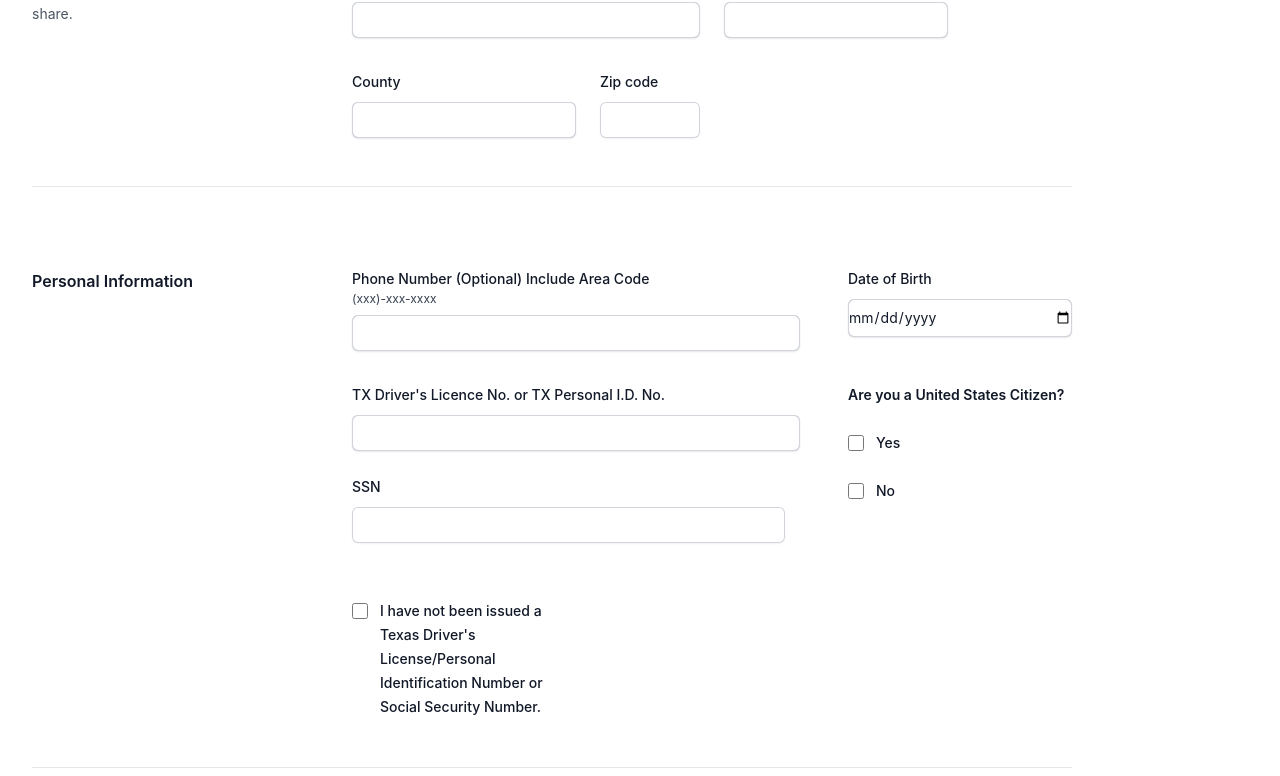
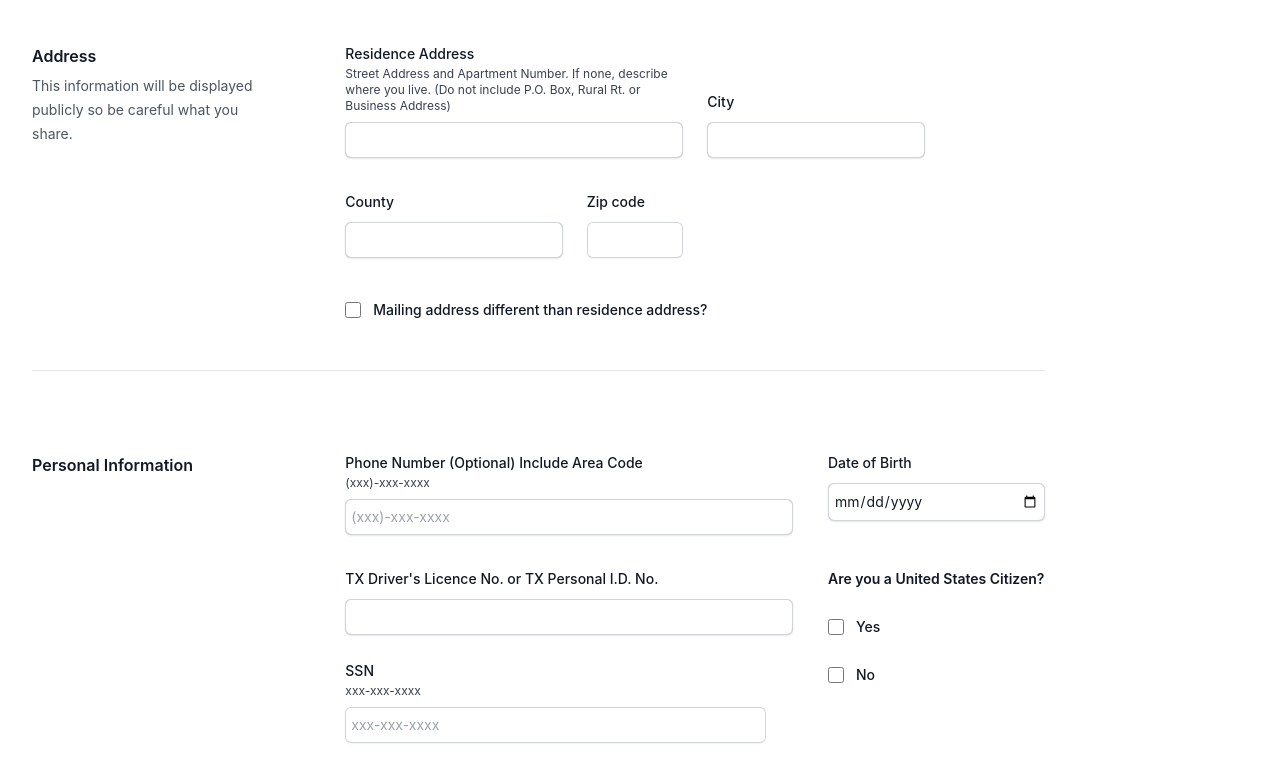
Before and after one commit to racosta323/Reg2VoteTX, a React (Vite) app in the folder client/: page / in a window 1280 px wide. Shown: the part 724-1500 px from the top of the page. Built offline with nearby package versions, Linux system fonts and the light colour scheme.

Commit message:
updates flex on purpose section to fix responsiveness on large screens

```diff
--- a/client/src/Form/Address.jsx
+++ b/client/src/Form/Address.jsx
@@ -1,6 +1,6 @@
 function Address() {
     return (
-        <div class='p-4 space-y-12 w-screen '>
+        <div class='p-4 space-y-12'>
             <div class='border-b border-gray-900/10 pb-12 w-5/6 flex space-x-20'>
                 <div class='flex-initial w-1/3'>
                     <h2 class="text-base font-semibold leading-7 text-gray-900">Address</h2>
@@ -16,7 +16,7 @@ function Address() {
                             <p class='text-gray-700 text-xs font-normal'>Street Address and Apartment Number. If none, describe where you live. (Do not include P.O. Box, Rural Rt. or Business Address)</p>
                             <div class='mt-2'>
                                 <div class="flex rounded-md shadow-sm ring-1 ring-inset ring-gray-300 focus-within:ring-2 focus-within:ring-inset focus-within:ring-indigo-600 sm:max-w-md">
-                                    <input type="text" name="address" id="address" autocomplete="given-name" class="block w-full rounded-md border-0 bg-transparent py-1.5 text-gray-900 shadow-sm ring-1 ring-inset ring-gray-300 placeholder:text-gray-400 focus:ring-2 focus:ring-inset focus:ring-indigo-600 sm:text-sm sm:leading-6" />
+                                    <input type="text" name="address" id="address" autocomplete="given-name" class="block w-full rounded-md border-0 bg-transparent p-1.5 text-gray-900 shadow-sm ring-1 ring-inset ring-gray-300 placeholder:text-gray-400 focus:ring-2 focus:ring-inset focus:ring-indigo-600 sm:text-sm sm:leading-6" />
                                 </div>
                             </div>
                         </div>
@@ -27,7 +27,7 @@ function Address() {
                             </label>
                             <div class='mt-2'>
                                 <div class="flex rounded-md shadow-sm ring-1 ring-inset ring-gray-300 focus-within:ring-2 focus-within:ring-inset focus-within:ring-indigo-600 sm:max-w-md">
-                                    <input type="text" name="city" id="city" autocomplete="given-name" class="block w-full rounded-md border-0 bg-transparent py-1.5 text-gray-900 shadow-sm ring-1 ring-inset ring-gray-300 placeholder:text-gray-400 focus:ring-2 focus:ring-inset focus:ring-indigo-600 sm:text-sm sm:leading-6" />
+                                    <input type="text" name="city" id="city" autocomplete="given-name" class="block w-full rounded-md border-0 bg-transparent p-1.5 text-gray-900 shadow-sm ring-1 ring-inset ring-gray-300 placeholder:text-gray-400 focus:ring-2 focus:ring-inset focus:ring-indigo-600 sm:text-sm sm:leading-6" />
                                 </div>
                             </div>
                         </div>
@@ -38,7 +38,7 @@ function Address() {
                             </label>
                             <div class='mt-2'>
                                 <div class="flex rounded-md shadow-sm ring-1 ring-inset ring-gray-300 focus-within:ring-2 focus-within:ring-inset focus-within:ring-indigo-600 sm:max-w-md">
-                                    <input type="text" name="county" id="county" autocomplete="given-name" class="block w-full rounded-md border-0 bg-transparent py-1.5 text-gray-900 shadow-sm ring-1 ring-inset ring-gray-300 placeholder:text-gray-400 focus:ring-2 focus:ring-inset focus:ring-indigo-600 sm:text-sm sm:leading-6" />
+                                    <input type="text" name="county" id="county" autocomplete="given-name" class="block w-full rounded-md border-0 bg-transparent p-1.5 text-gray-900 shadow-sm ring-1 ring-inset ring-gray-300 placeholder:text-gray-400 focus:ring-2 focus:ring-inset focus:ring-indigo-600 sm:text-sm sm:leading-6" />
                                 </div>
                             </div>
                         </div>
@@ -46,12 +46,31 @@ function Address() {
                         <div class="sm:col-span-1">
                             <label for="zip-code" class="block text-sm font-medium leading-6 text-gray-900">Zip code</label>
                             <div class="mt-2">
-                                <input id="zip-code" name="zip-code" type="text" autocomplete="given_name" class="block w-full rounded-md border-0 py-1.5 text-gray-900 shadow-sm ring-1 ring-inset ring-gray-300 placeholder:text-gray-400 focus:ring-2 focus:ring-inset focus:ring-indigo-600 sm:text-sm sm:leading-6 bg-transparent" />
+                                <input id="zip-code" name="zip-code" type="text" autocomplete="given_name" class="block w-full rounded-md border-0 p-1.5 text-gray-900 shadow-sm ring-1 ring-inset ring-gray-300 placeholder:text-gray-400 focus:ring-2 focus:ring-inset focus:ring-indigo-600 sm:text-sm sm:leading-6 bg-transparent" />
                             </div>
                         </div>
 
                     </div>
+
+                    {/* add conditionals here */}
+                    <fieldset class='mt-4'>
+                        <div class="mt-6 space-y-6">
+                            <div class="relative flex gap-x-3">
+                                <div class="flex h-6 items-center">
+                                    <input id="comments" name="comments" type="checkbox" class="h-4 w-4 rounded border-gray-300 text-indigo-600 focus:ring-indigo-600" />
+                                </div>
+                                <div class="text-sm leading-6">
+                                    <label for="comments" class="font-medium text-gray-900">
+                                        Mailing address different than residence address?
+                                    </label>
+                                </div>
+                            </div>
+
+                        </div>
+                    </fieldset>
                 </div>
+
+
 
             </div>
         </div>
--- a/client/src/Form/Form.jsx
+++ b/client/src/Form/Form.jsx
@@ -6,8 +6,8 @@ import Purpose from "./Purpose"
 
 function Form() {
     return (
-        <form>
-            <div class='p-4 space-y-12 w-screen '>
+        <form class='max-w-fit'>
+            <div class='p-4 space-y-12 max-w-fit'>
                 <Purpose/>
                 <Profile />
                 <Address/>
--- a/client/src/Form/Personal.jsx
+++ b/client/src/Form/Personal.jsx
@@ -1,6 +1,6 @@
 function Personal() {
     return (
-        <div class='p-4 space-y-12 w-screen '>
+        <div class='p-4 space-y-12'>
             <div class='border-b border-gray-900/10 pb-12 w-5/6 flex space-x-20'>
                 <div class='flex-initial w-1/3'>
                     <h2 class="text-base font-semibold leading-7 text-gray-900">
@@ -20,7 +20,7 @@ function Personal() {
                             <p class='text-gray-700 text-xs font-normal'>(xxx)-xxx-xxxx</p>
                             <div class='mt-2'>
                                 <div class="flex rounded-md shadow-sm ring-1 ring-inset ring-gray-300 focus-within:ring-2 focus-within:ring-inset focus-within:ring-indigo-600 sm:max-w-md">
-                                    <input type="tel" name="number" id="number" autocomplete="given-name" class="block w-full rounded-md border-0 bg-transparent py-1.5 text-gray-900 shadow-sm ring-1 ring-inset ring-gray-300 placeholder:text-gray-400 focus:ring-2 focus:ring-inset focus:ring-indigo-600 sm:text-sm sm:leading-6" />
+                                    <input type="tel" name="number" id="number" autocomplete="tel" class="block w-full rounded-md border-0 bg-transparent p-1.5 text-gray-900 shadow-sm ring-1 ring-inset ring-gray-300 placeholder:text-gray-400 focus:ring-2 focus:ring-inset focus:ring-indigo-600 sm:text-sm sm:leading-6" placeholder="(xxx)-xxx-xxxx"/>
                                 </div>
                             </div>
                         </div>
@@ -31,7 +31,7 @@ function Personal() {
                             </label>
                             <div class='mt-2'>
                                 <div class="flex rounded-md shadow-sm ring-1 ring-inset ring-gray-300 focus-within:ring-2 focus-within:ring-inset focus-within:ring-indigo-600 sm:max-w-md">
-                                    <input type="date" name="dob" id="dob" autocomplete="given-name" class="block w-full rounded-md border-0 bg-transparent py-1.5 text-gray-900 shadow-sm ring-1 ring-inset ring-gray-300 placeholder:text-gray-400 focus:ring-2 focus:ring-inset focus:ring-indigo-600 sm:text-sm sm:leading-6" />
+                                    <input type="date" name="dob" id="dob" autocomplete="date" class="block w-full rounded-md border-0 bg-transparent p-1.5 text-gray-900 shadow-sm ring-1 ring-inset ring-gray-300 placeholder:text-gray-400 focus:ring-2 focus:ring-inset focus:ring-indigo-600 sm:text-sm sm:leading-6" />
                                 </div>
                             </div>
                         </div>
@@ -42,37 +42,39 @@ function Personal() {
                             </label>
                             <div class='mt-2'>
                                 <div class="flex rounded-md shadow-sm ring-1 ring-inset ring-gray-300 focus-within:ring-2 focus-within:ring-inset focus-within:ring-indigo-600 sm:max-w-md">
-                                    <input type="text" name="txid" id="txid" autocomplete="given-name" class="block w-full rounded-md border-0 bg-transparent py-1.5 text-gray-900 shadow-sm ring-1 ring-inset ring-gray-300 placeholder:text-gray-400 focus:ring-2 focus:ring-inset focus:ring-indigo-600 sm:text-sm sm:leading-6" />
+                                    <input type="text" name="txid" id="txid" autocomplete="given-name" class="block w-full rounded-md border-0 bg-transparent p-1.5 text-gray-900 shadow-sm ring-1 ring-inset ring-gray-300 placeholder:text-gray-400 focus:ring-2 focus:ring-inset focus:ring-indigo-600 sm:text-sm sm:leading-6" />
                                 </div>
 
                                 <label for="ssn" class="block text-sm font-medium leading-6 text-gray-900 mt-6">SSN</label>
+                                <p class='text-gray-700 text-xs font-normal'>
+                                    xxx-xxx-xxxx
+                                </p>
                                 <div class="mt-2">
-                                    <input id="ssn" name="ssn" type="text" autocomplete="given_name" class="block w-11/12 rounded-md border-0 py-1.5 text-gray-900 shadow-sm ring-1 ring-inset ring-gray-300 placeholder:text-gray-400 focus:ring-2 focus:ring-inset focus:ring-indigo-600 sm:text-sm sm:leading-6 bg-transparent" />
+                                    <input id="ssn" name="ssn" type="text" autocomplete="given_name" class="block w-11/12 rounded-md border-0 p-1.5 text-gray-900 shadow-sm ring-1 ring-inset ring-gray-300 placeholder:text-gray-400 focus:ring-2 focus:ring-inset focus:ring-indigo-600 sm:text-sm sm:leading-6 bg-transparent" placeholder="xxx-xxx-xxxx"/>
                                 </div>
                             </div>
                         </div>
 
                         <fieldset>
                             <legend class="text-sm font-semibold leading-6 text-gray-900">Are you a United States Citizen?
-
                             </legend>
                             <div class="mt-6 space-y-6">
                                 <div class="relative flex gap-x-3">
                                     <div class="flex h-6 items-center">
-                                        <input id="comments" name="comments" type="checkbox" class="h-4 w-4 rounded border-gray-300 text-indigo-600 focus:ring-indigo-600" />
+                                        <input id="citizen-yes" name="citizen-yes" type="checkbox" class="h-4 w-4 rounded border-gray-300 text-indigo-600 focus:ring-indigo-600" />
                                     </div>
                                     <div class="text-sm leading-6">
-                                        <label for="comments" class="font-medium text-gray-900">
+                                        <label for="citizen-yes" class="font-medium text-gray-900">
                                             Yes
                                         </label>
                                     </div>
                                 </div>
                                 <div class="relative flex gap-x-3">
                                     <div class="flex h-6 items-center">
-                                        <input id="comments" name="comments" type="checkbox" class="h-4 w-4 rounded border-gray-300 text-indigo-600 focus:ring-indigo-600" />
+                                        <input id="citizen_no" name="citizen_no" type="checkbox" class="h-4 w-4 rounded border-gray-300 text-indigo-600 focus:ring-indigo-600" />
                                     </div>
                                     <div class="text-sm leading-6">
-                                        <label for="comments" class="font-medium text-gray-900">
+                                        <label for="citizen_no" class="font-medium text-gray-900">
                                             No
                                         </label>
                                     </div>
@@ -84,10 +86,10 @@ function Personal() {
                             <div class="mt-6 space-y-6">
                                 <div class="relative flex gap-x-3">
                                     <div class="flex h-6 items-center">
-                                        <input id="comments" name="comments" type="checkbox" class="h-4 w-4 rounded border-gray-300 text-indigo-600 focus:ring-indigo-600" />
+                                        <input id="txid" name="txid" type="checkbox" class="h-4 w-4 rounded border-gray-300 text-indigo-600 focus:ring-indigo-600" />
                                     </div>
                                     <div class="text-sm leading-6">
-                                        <label for="comments" class="font-medium text-gray-900">I have not been issued a Texas Driver's License/Personal Identification Number or Social Security Number.</label>
+                                        <label for="txid" class="font-medium text-gray-900">I have not been issued a Texas Driver's License/Personal Identification Number or Social Security Number.</label>
                                     </div>
                                 </div>
                             </div>
--- a/client/src/Form/Profile.jsx
+++ b/client/src/Form/Profile.jsx
@@ -14,7 +14,7 @@ function Profile() {
                         </label>
                         <div class='mt-2'>
                             <div class="flex rounded-md shadow-sm ring-1 ring-inset ring-gray-300 focus-within:ring-2 focus-within:ring-inset focus-within:ring-indigo-600 sm:max-w-md">
-                                <input type="text" name="first-name" id="first-name" autocomplete="given-name" class="block w-full rounded-md border-0 bg-transparent py-1.5 text-gray-900 shadow-sm ring-1 ring-inset ring-gray-300 placeholder:text-gray-400 focus:ring-2 focus:ring-inset focus:ring-indigo-600 sm:text-sm sm:leading-6" />
+                                <input type="text" name="first-name" id="first-name" autocomplete="given-name" class="block w-full rounded-md border-0 bg-transparent p-1.5 text-gray-900 shadow-sm ring-1 ring-inset ring-gray-300 placeholder:text-gray-400 focus:ring-2 focus:ring-inset focus:ring-indigo-600 sm:text-sm sm:leading-6" />
                             </div>
                         </div>
                     </div>
@@ -25,7 +25,7 @@ function Profile() {
                         </label>
                         <div class='mt-2'>
                             <div class="flex rounded-md shadow-sm ring-1 ring-inset ring-gray-300 focus-within:ring-2 focus-within:ring-inset focus-within:ring-indigo-600 sm:max-w-md">
-                                <input type="text" name="middle-name" id="middle-name" autocomplete="given-name" class="block w-full rounded-md border-0 bg-transparent py-1.5 text-gray-900 shadow-sm ring-1 ring-inset ring-gray-300 placeholder:text-gray-400 focus:ring-2 focus:ring-inset focus:ring-indigo-600 sm:text-sm sm:leading-6" />
+                                <input type="text" name="middle-name" id="middle-name" autocomplete="given-name" class="block w-full rounded-md border-0 bg-transparent p-1.5 text-gray-900 shadow-sm ring-1 ring-inset ring-gray-300 placeholder:text-gray-400 focus:ring-2 focus:ring-inset focus:ring-indigo-600 sm:text-sm sm:leading-6" />
                             </div>
                         </div>
                     </div>
@@ -36,7 +36,7 @@ function Profile() {
                         </label>
                         <div class='mt-2'>
                             <div class="flex rounded-md shadow-sm ring-1 ring-inset ring-gray-300 focus-within:ring-2 focus-within:ring-inset focus-within:ring-indigo-600 sm:max-w-md">
-                                <input type="text" name="last-name" id="last-name" autocomplete="given-name" class="block w-full rounded-md border-0 bg-transparent py-1.5 text-gray-900 shadow-sm ring-1 ring-inset ring-gray-300 placeholder:text-gray-400 focus:ring-2 focus:ring-inset focus:ring-indigo-600 sm:text-sm sm:leading-6" />
+                                <input type="text" name="last-name" id="last-name" autocomplete="given-name" class="block w-full rounded-md border-0 bg-transparent p-1.5 text-gray-900 shadow-sm ring-1 ring-inset ring-gray-300 placeholder:text-gray-400 focus:ring-2 focus:ring-inset focus:ring-indigo-600 sm:text-sm sm:leading-6" />
                             </div>
                         </div>
                     </div>
@@ -44,7 +44,7 @@ function Profile() {
                     <div class="sm:col-span-4">
                         <label for="former-name" class="block text-sm font-medium leading-6 text-gray-900">Former name (if any)</label>
                         <div class="mt-2">
-                            <input id="former-name" name="former-name" type="text" autocomplete="given_name" class="block w-full rounded-md border-0 py-1.5 text-gray-900 shadow-sm ring-1 ring-inset ring-gray-300 placeholder:text-gray-400 focus:ring-2 focus:ring-inset focus:ring-indigo-600 sm:text-sm sm:leading-6 bg-transparent" />
+                            <input id="former-name" name="former-name" type="text" autocomplete="given_name" class="block w-full rounded-md border-0 p-1.5 text-gray-900 shadow-sm ring-1 ring-inset ring-gray-300 placeholder:text-gray-400 focus:ring-2 focus:ring-inset focus:ring-indigo-600 sm:text-sm sm:leading-6 bg-transparent" />
                         </div>
                     </div>
 
--- a/client/src/Form/Purpose.jsx
+++ b/client/src/Form/Purpose.jsx
@@ -1,8 +1,8 @@
 function Purpose() {
     return (
-        <div class='p-4 space-y-12 w-screen '>
-            <div class='border-b border-gray-900/10 pb-12 w-5/6 flex space-x-20'>
-                <div class='flex-initial w-1/3'>
+        <div class='p-4 space-y-12'>
+            <div class='border-b border-gray-900/10 pb-12 flex-col space-x-20'>
+                <div class='flex-initial'>
                     <h2 class="text-base font-semibold leading-7 text-gray-900">
                         Purpose
                     </h2>
@@ -15,10 +15,10 @@ function Purpose() {
                     <div class="mt-6 space-y-6">
                         <div class="relative flex gap-x-3">
                             <div class="flex h-6 items-center">
-                                <input id="comments" name="comments" type="checkbox" class="h-4 w-4 rounded border-gray-300 text-indigo-600 focus:ring-indigo-600" />
+                                <input id="new-application" name="new-application" type="checkbox" class="h-4 rounded border-gray-300 text-indigo-600 focus:ring-indigo-600" />
                             </div>
                             <div class="text-sm leading-6">
-                                <label for="comments" class="font-medium text-gray-900">
+                                <label for="new-application" class="font-medium text-gray-900">
                                     New Application
                                 </label>
                             </div>
@@ -30,10 +30,10 @@ function Purpose() {
                     <div class="mt-6 space-y-6">
                         <div class="relative flex gap-x-3">
                             <div class="flex h-6 items-center">
-                                <input id="comments" name="comments" type="checkbox" class="h-4 w-4 rounded border-gray-300 text-indigo-600 focus:ring-indigo-600" />
+                                <input id="change_address" name="change_address" type="checkbox" class="h-4 rounded border-gray-300 text-indigo-600 focus:ring-indigo-600" />
                             </div>
                             <div class="text-sm leading-6">
-                                <label for="comments" class="font-medium text-gray-900">
+                                <label for="change_address" class="font-medium text-gray-900">
                                     Change of Address, Name, or Other Information
                                 </label>
                             </div>
@@ -45,10 +45,10 @@ function Purpose() {
                     <div class="mt-6 space-y-6">
                         <div class="relative flex gap-x-3">
                             <div class="flex h-6 items-center">
-                                <input id="comments" name="comments" type="checkbox" class="h-4 w-4 rounded border-gray-300 text-indigo-600 focus:ring-indigo-600" />
+                                <input id="replacement-card" name="replacement-card" type="checkbox" class="h-4 rounded border-gray-300 text-indigo-600 focus:ring-indigo-600" />
                             </div>
                             <div class="text-sm leading-6">
-                                <label for="comments" class="font-medium text-gray-900">
+                                <label for="replacement-card" class="font-medium text-gray-900">
                                     Request for a replacement card
                                 </label>
                             </div>
```
